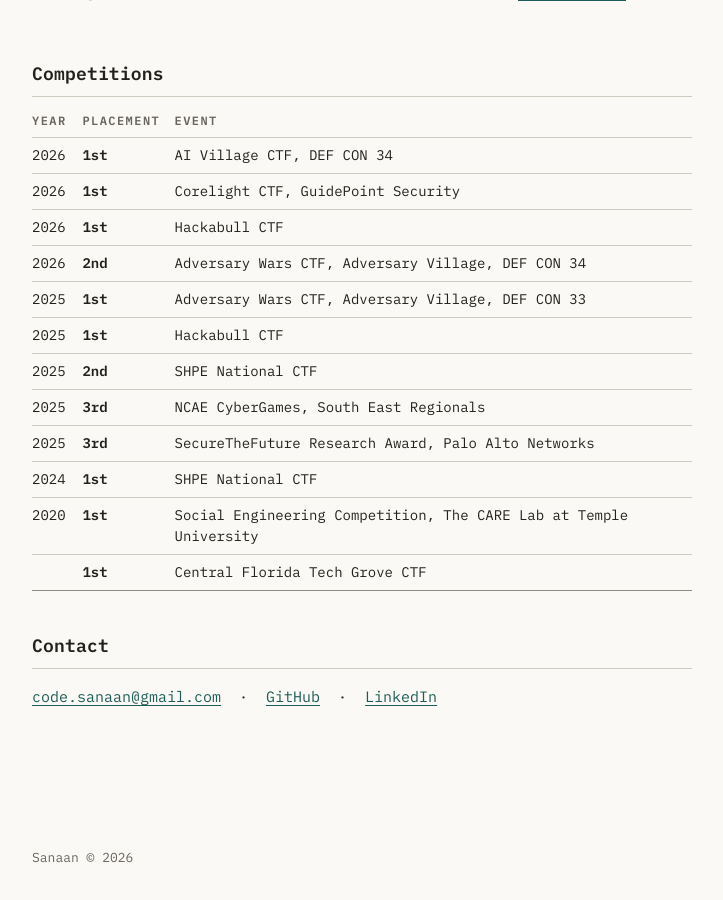
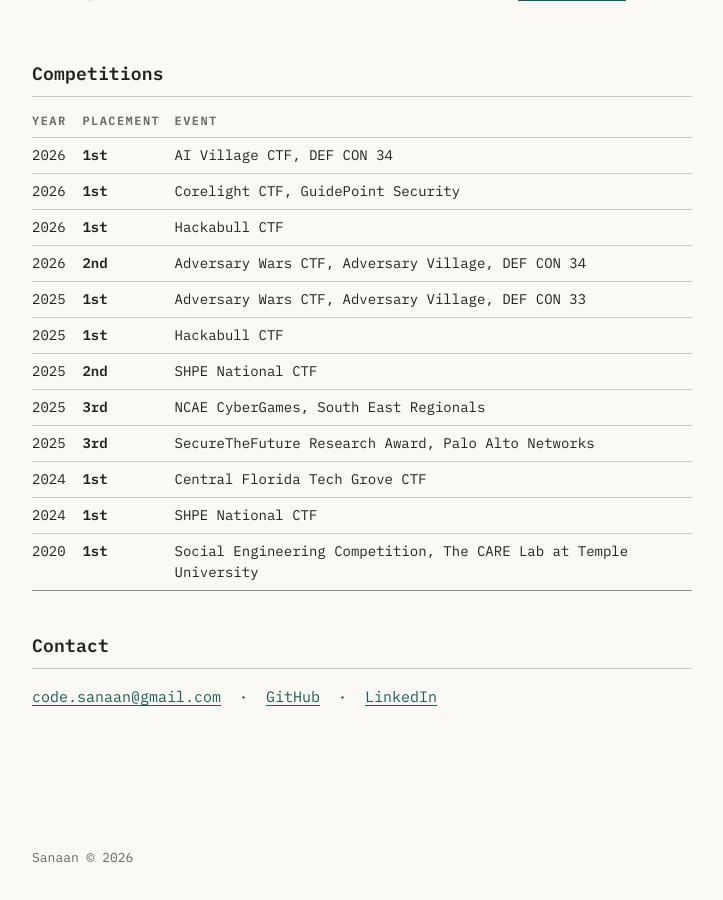
Before and after one commit to sfwani/sfwani.github.io, a Jekyll site: the page built from experience.md, in a window 1280 px wide and 900 px high, scrolled down 1660 px. Shown: the whole window, without its empty margins (278-1001 px from the left). Built offline with Jekyll 4.4.1, drawn with Linux system fonts in a browser that asks for light colours.

Commit message:
Date the Central Florida Tech Grove win to 2024
Last undated competition; every entry now carries a year.

```diff
--- a/experience.md
+++ b/experience.md
@@ -64,9 +64,9 @@
 | 2025 | **2nd** | SHPE National CTF |
 | 2025 | **3rd** | NCAE CyberGames, South East Regionals |
 | 2025 | **3rd** | SecureTheFuture Research Award, Palo Alto Networks |
+| 2024 | **1st** | Central Florida Tech Grove CTF |
 | 2024 | **1st** | SHPE National CTF |
 | 2020 | **1st** | Social Engineering Competition, The CARE Lab at Temple University |
-| | **1st** | Central Florida Tech Grove CTF |
 
 ## Contact
 
```
Also changed, not shown: advisories.md (+1 -1 lines).
